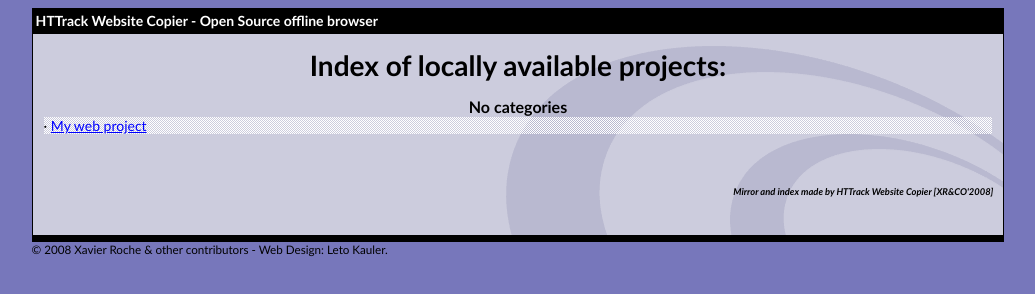
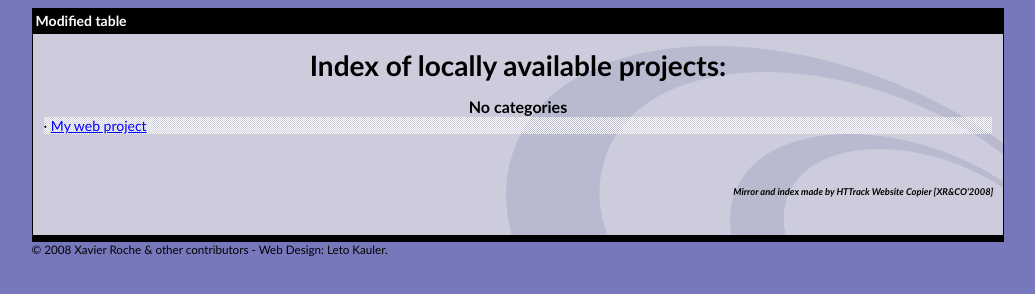
Before and after one commit to Shalleyhash256/trial, a plain HTML site: page index.html in a window 1280 px wide. Shown: the whole page, without its empty margins (122-1157 px from the left). Drawn offline with Linux system fonts and the light colour scheme.

Commit message:
table title heading changed

```diff
--- a/index.html
+++ b/index.html
@@ -82,7 +82,7 @@ h4 { margin: 0;  font-weight: bold;  font-size: 1.18em; }
 <body>
 <table width="76%" border="0" align="center" cellspacing="0" cellpadding="3" class="tableWidth">
 	<tr>
-	<td id="subTitle">HTTrack Website Copier - Open Source offline browser</td>
+	<td id="subTitle">Modified table</td>
 	</tr>
 </table>
 <table width="76%" border="0" align="center" cellspacing="0" cellpadding="0" class="tableWidth">
```
